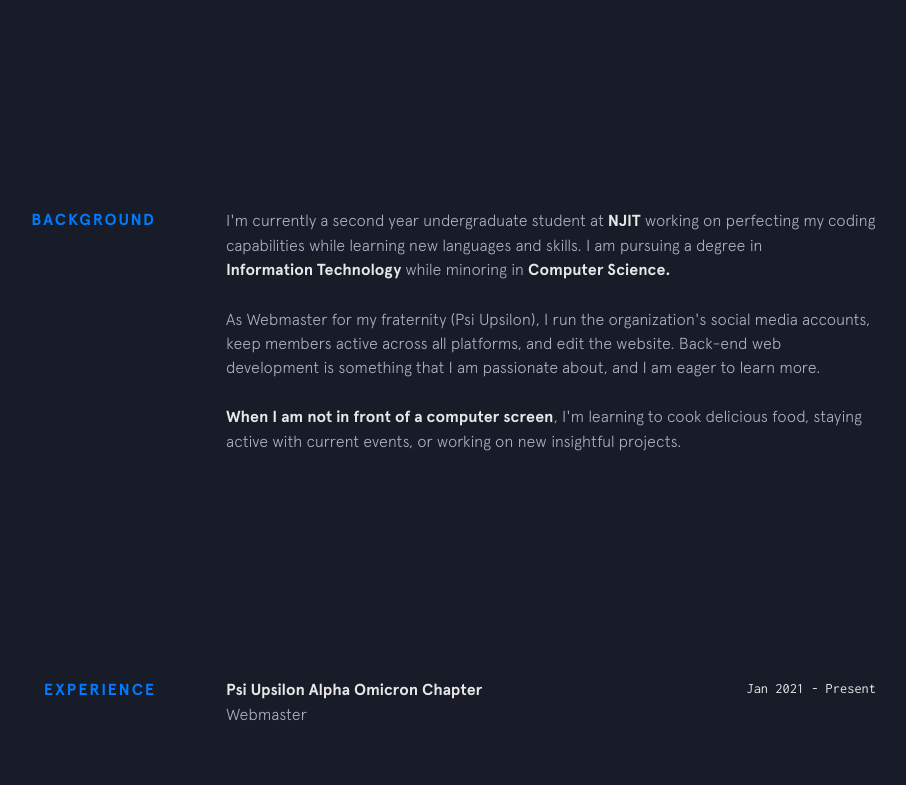
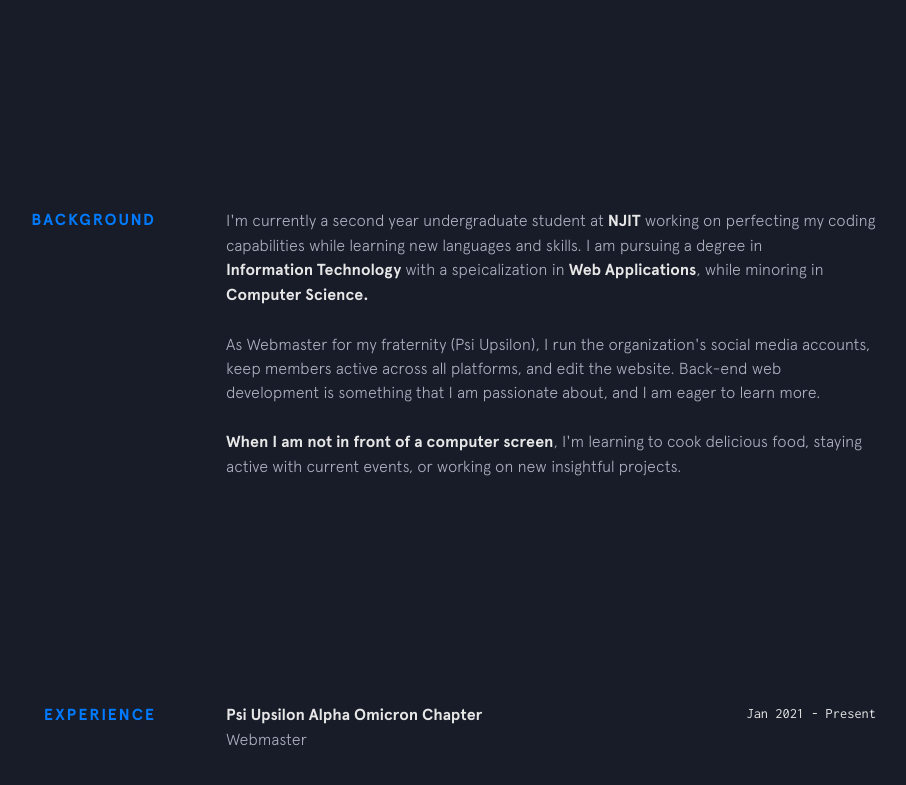
Before and after one commit to rh376/raiyanh717.github.io, a Jekyll site: the page built from index.html, in a window 1280 px wide and 900 px high, scrolled down 792 px. Shown: the top 785 px of the window, without its empty margins (224-1130 px from the left). Built offline with Jekyll 4.4.1, drawn with Linux system fonts in a browser that asks for light colours; nearby versions of some CDN libraries.

Commit message:
edit background

```diff
--- a/_includes/background.html
+++ b/_includes/background.html
@@ -4,7 +4,7 @@
     <p>
       I'm currently a second year undergraduate student at
       <a class="underline-link" href="https://www.njit.edu/" target="_blank">NJIT</a> working on perfecting my coding capabilities while learning new languages and skills. I am pursuing a degree in
-      <a class="underline-link" href="https://www.njit.edu/academics/major/information-technology/" target="_blank">Information Technology</a> while minoring in
+      <a class="underline-link" href="https://www.njit.edu/academics/major/information-technology/" target="_blank">Information Technology</a> with a speicalization in <a class="underline-link" href="https://informatics.njit.edu/web-applications-specialization-courses" target="blank">Web Applications</a>, while minoring in
       <a class="underline-link" href="https://cs.njit.edu/" target="_blank">Computer Science.</a>
     </p>
 
```
